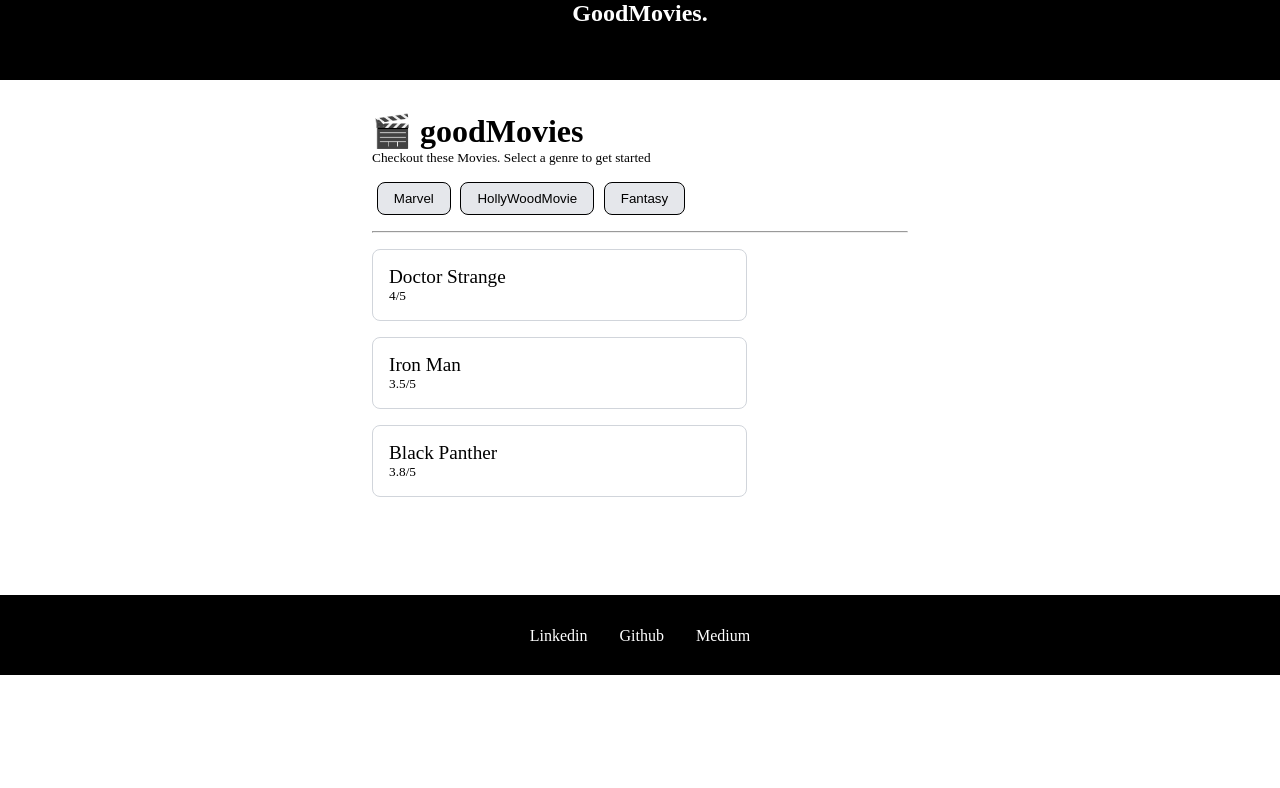
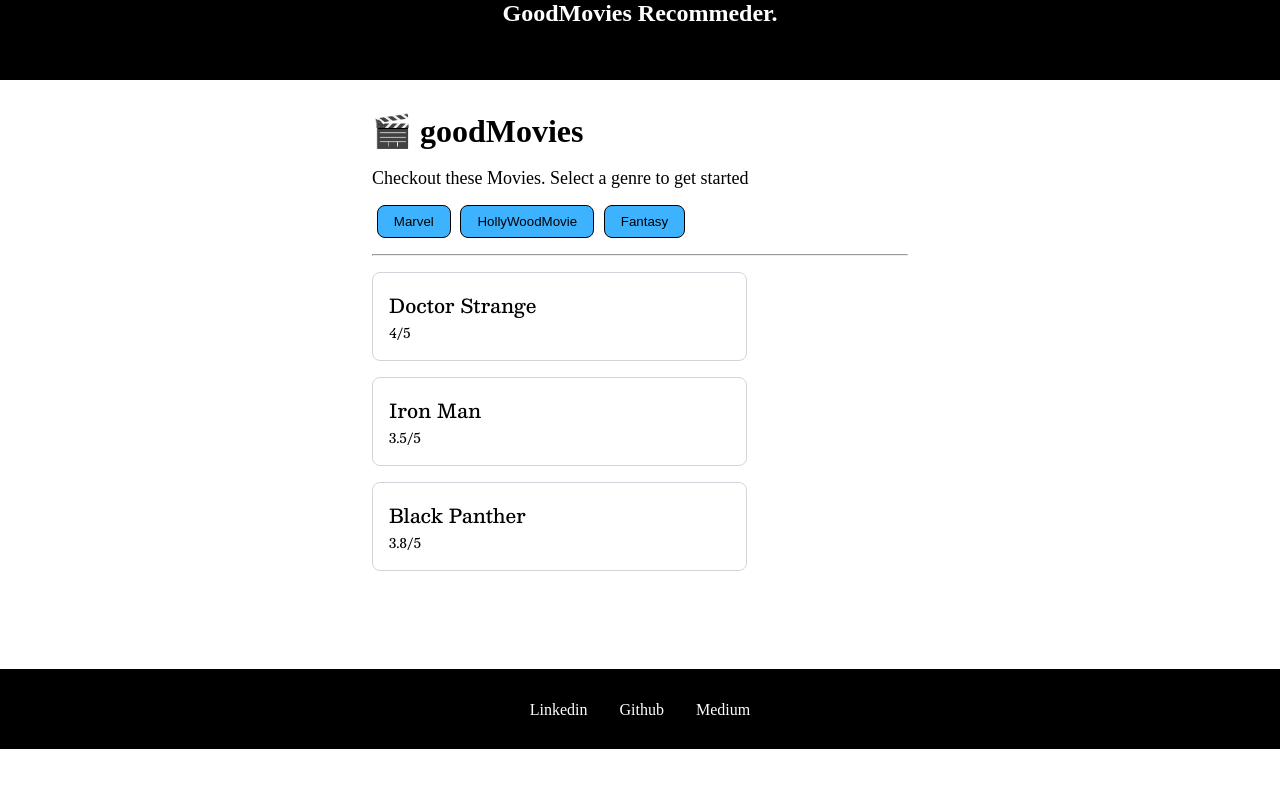
Before and after one commit to Raviikumar001/GoodMovies_mark9, a React (Create React App) app: page / in a window 1280 px wide. Shown: the top 788 px of the page. Built offline with nearby package versions, Linux system fonts and the light colour scheme; a web font is replaced by a local one.

Commit message:
added fonts and minor changes

```diff
--- a/src/App.css
+++ b/src/App.css
@@ -1,5 +1,5 @@
 @import url('https://fonts.googleapis.com/css2?family=Rampart+One&display=swap');
-
+@import url('https://fonts.googleapis.com/css2?family=Besley:wght@500&display=swap');
 *{
 
   box-sizing: border-box;
@@ -20,6 +20,11 @@
   color: white;
   height: 10vh;
   text-align: center;
+}
+
+.main li{
+  font-family: 'Besley', serif;
+  font-size: 16px;
 }
 
 .main-footer{
--- a/src/App.js
+++ b/src/App.js
@@ -53,12 +53,13 @@ export default function App() {
 
     <div className="App">
     <div className="Navbar">
-     <h2> GoodMovies.</h2>
+     <h2> GoodMovies Recommeder.</h2>
 
     </div>
       <div className="main">
       <h1> 🎬 goodMovies </h1>
-      <p style={{ fontSize: "smaller" }}>
+      <br/>
+      <p style={{ fontSize: "large" }}>
         {" "}
         Checkout these Movies. Select a genre to get started{" "}
       </p>
@@ -69,7 +70,7 @@ export default function App() {
             onClick={() => genreClickHandler(genre)}
             style={{
               cursor: "pointer",
-              background: "#E5E7EB",
+              background: "#3DB2FF",
               borderRadius: "0.5rem",
               padding: "0.5rem  1rem",
               border: "1px solid black",
```
